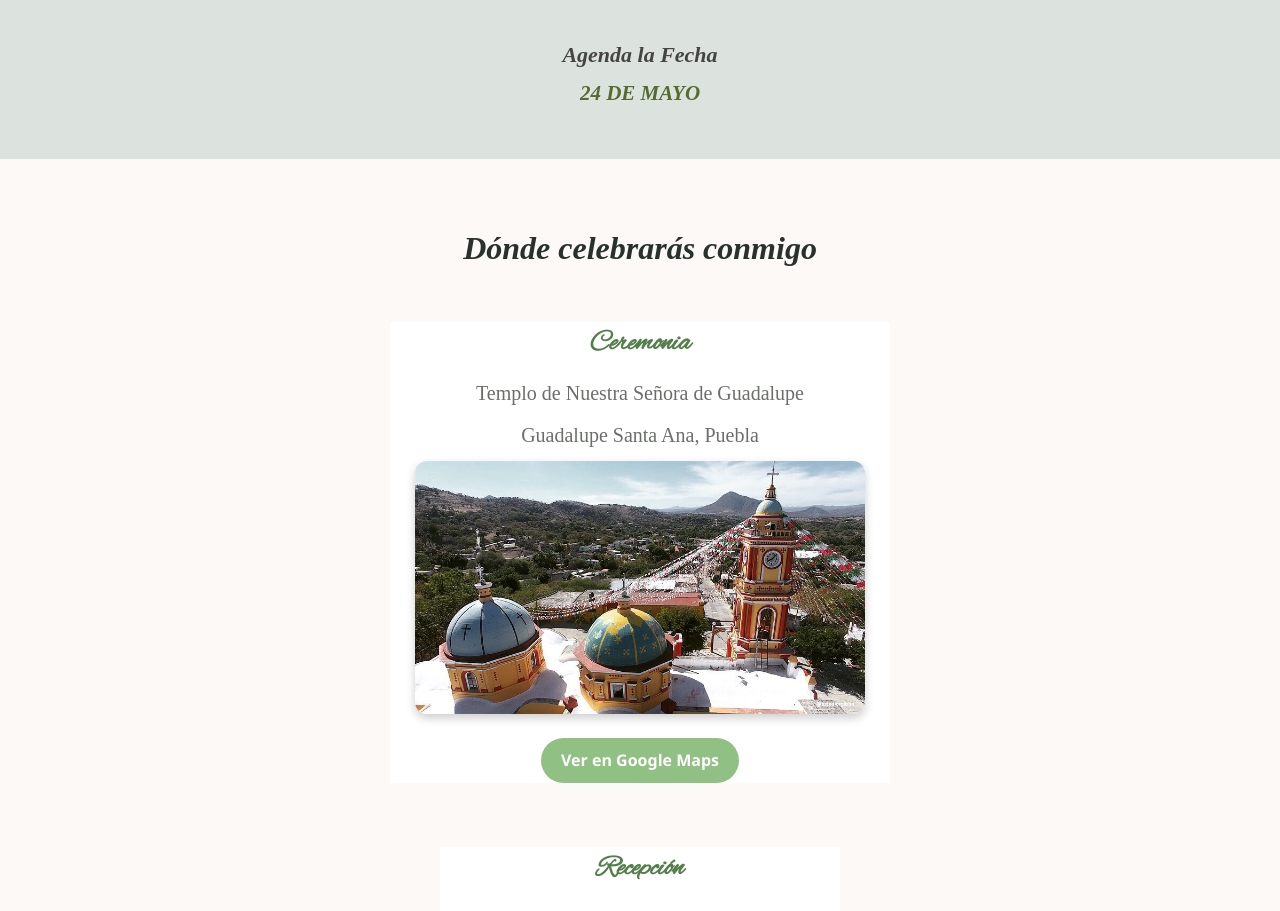
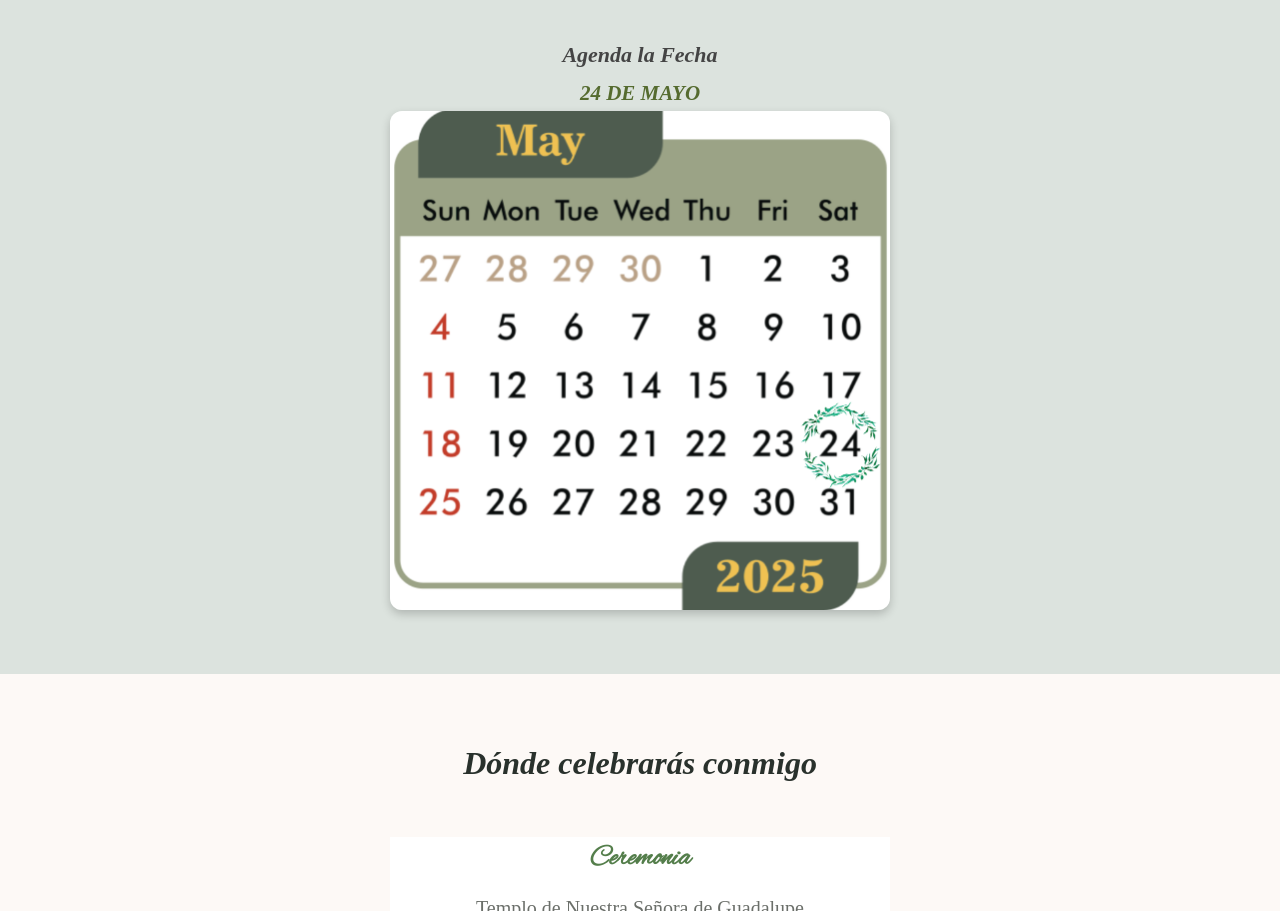
Before and after one commit to dma-desing/invitacion-mariana-xv, a plain HTML site: page index.html in a window 1280 px wide. Shown: the part 3645-4556 px from the top of the page. Drawn offline with Linux system fonts and the light colour scheme.

Commit message:
calendario

```diff
--- a/css/style.css
+++ b/css/style.css
@@ -258,7 +258,13 @@ audio {
   color: #333;
   margin-bottom: 20px;
 }
-
+.imagen-calendario {
+  width: 60%;
+  max-width: 500px;
+  border-radius: 12px;
+  box-shadow: 0 4px 10px rgba(0,0,0,0.2);
+  margin-bottom: 1rem;
+}
 /* ubicaciones*/
 .ubicaciones {
   padding: 4rem 1rem;
--- a/index.html
+++ b/index.html
@@ -81,6 +81,7 @@
     <img src="img/hoja.webp" alt="Invitación de Mariana - Mis XV Años" class="imagen-hoja" />
     <h2 class="titulo-padrinos">Agenda la Fecha</h2>
     <h3 class="subtitulo-padrinos fade-in-on-scroll">24 DE MAYO</h3>
+    <img src="img/calendario.png" alt="Foto del salón" class="imagen-calendario fade-in-on-scroll">
   </section>
 
 
```
Also changed, not shown: img/calendario.png (added).
